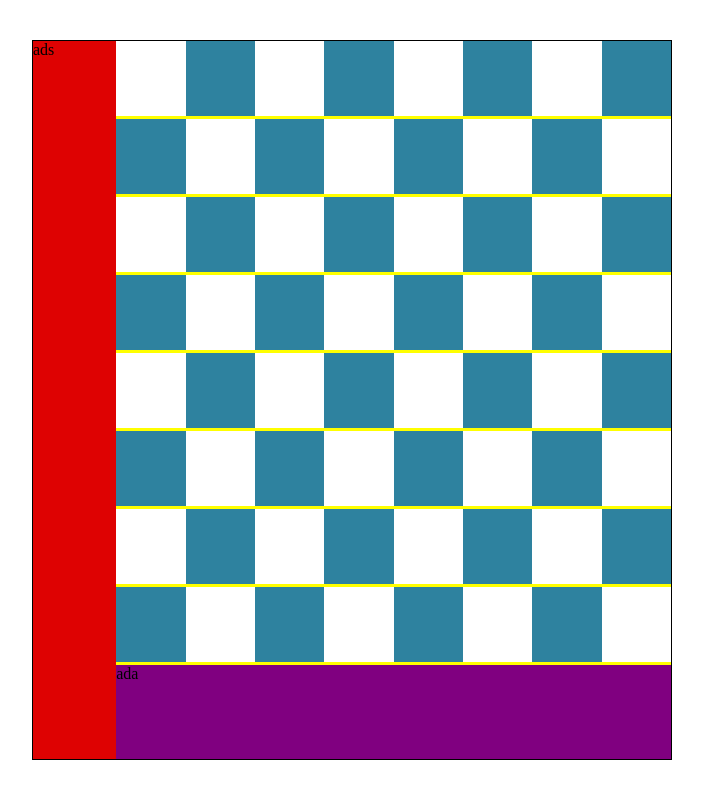
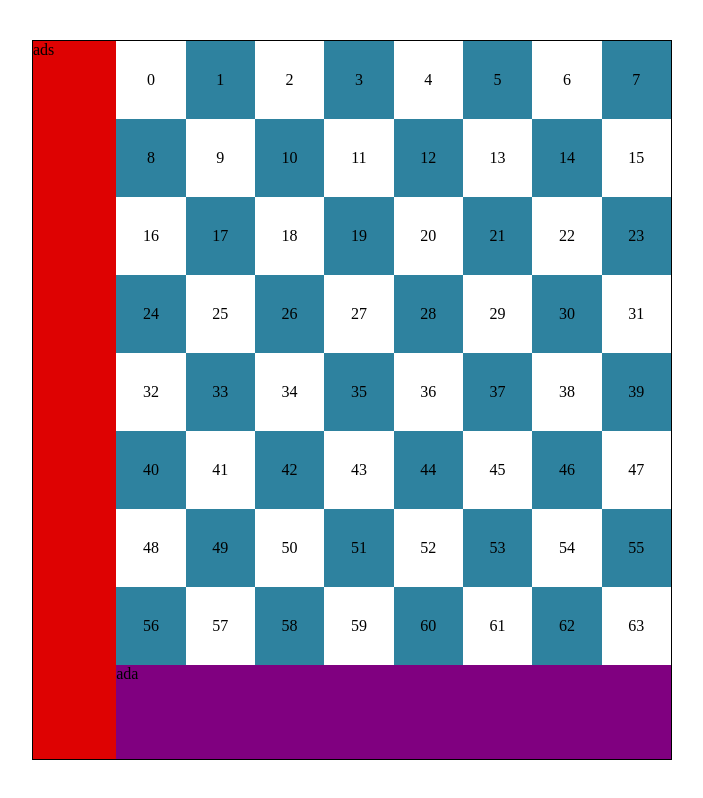
Before and after one commit to Zezinhotwo/Knights-Travails, a website built with webpack: page src/index.html in a window 1280 px wide. Shown: the whole page, without its empty margins (288-991 px from the left). Built offline with nearby package versions, Linux system fonts and the light colour scheme.

Commit message:
testando logica de movimento javascript Horse

```diff
--- a/src/index.html
+++ b/src/index.html
@@ -10,70 +10,70 @@
 <div class="chess">
   <div class="numbersY">ads</div>
   <div class="tabuleiro">
-    <div class="index"></div>
-    <div class="index2"></div>
-    <div class="index"></div>
-    <div class="index2"></div>
-    <div class="index"></div>
-    <div class="index2"></div>
-    <div class="index"></div>
-    <div class="index2"></div>
-    <div class="index2"></div>
-    <div class="index"></div>
-    <div class="index2"></div>
-    <div class="index"></div>
-    <div class="index2"></div>
-    <div class="index"></div>
-    <div class="index2"></div>
-    <div class="index"></div>
-    <div class="index"></div>
-    <div class="index2"></div>
-    <div class="index"></div>
-    <div class="index2"></div>
-    <div class="index"></div>
-    <div class="index2"></div>
-    <div class="index"></div>
-    <div class="index2"></div>
-    <div class="index2"></div>
-    <div class="index"></div>
-    <div class="index2"></div>
-    <div class="index"></div>
-    <div class="index2"></div>
-    <div class="index"></div>
-    <div class="index2"></div>
-    <div class="index"></div>
-    <div class="index"></div>
-    <div class="index2"></div>
-    <div class="index"></div>
-    <div class="index2"></div>
-    <div class="index"></div>
-    <div class="index2"></div>
-    <div class="index"></div>
-    <div class="index2"></div>
-    <div class="index2"></div>
-    <div class="index"></div>
-    <div class="index2"></div>
-    <div class="index"></div>
-    <div class="index2"></div>
-    <div class="index"></div>
-    <div class="index2"></div>
-    <div class="index"></div>
-    <div class="index"></div>
-    <div class="index2"></div>
-    <div class="index"></div>
-    <div class="index2"></div>
-    <div class="index"></div>
-    <div class="index2"></div>
-    <div class="index"></div>
-    <div class="index2"></div>
-    <div class="index2"></div>
-    <div class="index"></div>
-    <div class="index2"></div>
-    <div class="index"></div>
-    <div class="index2"></div>
-    <div class="index"></div>
-    <div class="index2"></div>
-    <div class="index"></div>
+    <div class="index">0</div>
+    <div class="index2">1</div>
+    <div class="index">2</div>
+    <div class="index2">3</div>
+    <div class="index">4</div>
+    <div class="index2">5</div>
+    <div class="index">6</div>
+    <div class="index2">7</div>
+    <div class="index2">8</div>
+    <div class="index">9</div>
+    <div class="index2">10</div>
+    <div class="index">11</div>
+    <div class="index2">12</div>
+    <div class="index">13</div>
+    <div class="index2">14</div>
+    <div class="index">15</div>
+    <div class="index">16</div>
+    <div class="index2">17</div>
+    <div class="index">18</div>
+    <div class="index2">19</div>
+    <div class="index">20</div>
+    <div class="index2">21</div>
+    <div class="index">22</div>
+    <div class="index2">23</div>
+    <div class="index2">24</div>
+    <div class="index">25</div>
+    <div class="index2">26</div>
+    <div class="index">27</div>
+    <div class="index2">28</div>
+    <div class="index">29</div>
+    <div class="index2">30</div>
+    <div class="index">31</div>
+    <div class="index">32</div>
+    <div class="index2">33</div>
+    <div class="index">34</div>
+    <div class="index2">35</div>
+    <div class="index">36</div>
+    <div class="index2">37</div>
+    <div class="index">38</div>
+    <div class="index2">39</div>
+    <div class="index2">40</div>
+    <div class="index">41</div>
+    <div class="index2">42</div>
+    <div class="index">43</div>
+    <div class="index2">44</div>
+    <div class="index">45</div>
+    <div class="index2">46</div>
+    <div class="index">47</div>
+    <div class="index">48</div>
+    <div class="index2">49</div>
+    <div class="index">50</div>
+    <div class="index2">51</div>
+    <div class="index">52</div>
+    <div class="index2">53</div>
+    <div class="index">54</div>
+    <div class="index2">55</div>
+    <div class="index2">56</div>
+    <div class="index">57</div>
+    <div class="index2">58</div>
+    <div class="index">59</div>
+    <div class="index2">60</div>
+    <div class="index">61</div>
+    <div class="index2">62</div>
+    <div class="index">63</div>
   </div>
   <div class="numbersX">ada</div>
 </div>
--- a/src/main.js
+++ b/src/main.js
@@ -1,4 +1,12 @@
 import "../src/stylesheet/style.css";
+import GameBoard from "./scripts/gameBoard";
+let ct = [1, 0]
+console.log(new GameBoard().move());
+console.log(new GameBoard().board)
+console.log(ct[0])
+console.log(new GameBoard());
+
+
 // const body = document.querySelector("body");
 
 // body.classList.add("hello");
--- /dev/null
+++ b/src/scripts/gameBoard.js
@@ -0,0 +1,28 @@
+export default class GameBoard {
+    static board = [];
+    constructor() {
+        this.init();
+    }
+
+    init() {
+        this.createBoard();
+        this.move();
+    }
+    createBoard() {
+        const board = [];
+        for (let i = 0; i < 8; i++) {
+            board[i] = [];
+            for (let j = 0; j < 8; j++) {
+                board[i][j] = 0;
+            }
+        }
+        return board;
+    }
+    move(){
+        const board = this.createBoard();
+        this.board = board;
+        board[0][1] = "vavalo";
+        return board;
+    }
+
+}
--- /dev/null
+++ b/src/scripts/nodePieces.js
@@ -0,0 +1,6 @@
+export default class NodePieces {
+    constructor(x, y) {
+        this.ct = [x, y];
+        this.mv = [x, y];
+    }
+}
--- a/src/stylesheet/style.css
+++ b/src/stylesheet/style.css
@@ -42,7 +42,7 @@ body {
     grid-column-start: 4;
     grid-row-start: 1;
     grid-row-end: 3;
-    background-color: yellow;
+    /* background-color: yellow; */
 
     display: flex;
     justify-content: space-between;
@@ -56,7 +56,7 @@ body {
 .index,
 .index2 {
     width: calc(100% / 8);  /* Cada item ocupa 1/8 da largura */
-    height: calc(75vh / 8);  /* Cada item ocupa 1/8 da altura da tela */
+    height: calc(78vh / 8);  /* Cada item ocupa 1/8 da altura da tela */
     display: flex;
     align-items: center;
     justify-content: center;
```
Also changed, not shown: src/scripts/chessPieces/horse.js (added, +21 -0 lines), dist/index.html, dist/main.bundle.js, src/scripts/print.js (renamed from src/print.js).
